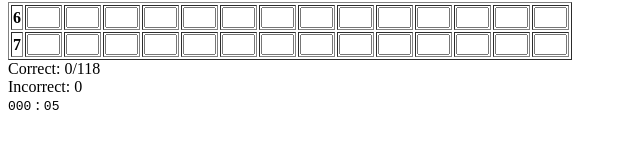
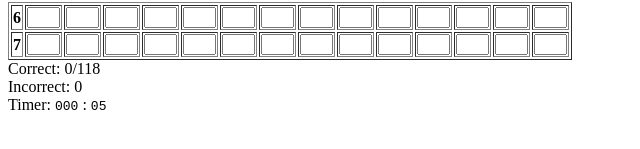
Before and after one commit to nbeaver/periodic-table-symbol-game, a plain HTML site: page index.html in a window 1280 px wide. Shown: the part 241-390 px from the top of the page, 0-640 px from the left. Drawn offline with Linux system fonts and the light colour scheme.

Commit message:
Label this as the timer.

```diff
--- a/index.html
+++ b/index.html
@@ -220,6 +220,7 @@
       Incorrect: <output id="count_incorrect"></output>
     </div>
     <div>
+      Timer:
     <span class="digital-clock" id="minutes">000</span>
     :
     <span class="digital-clock" id="seconds">00</span>
```
